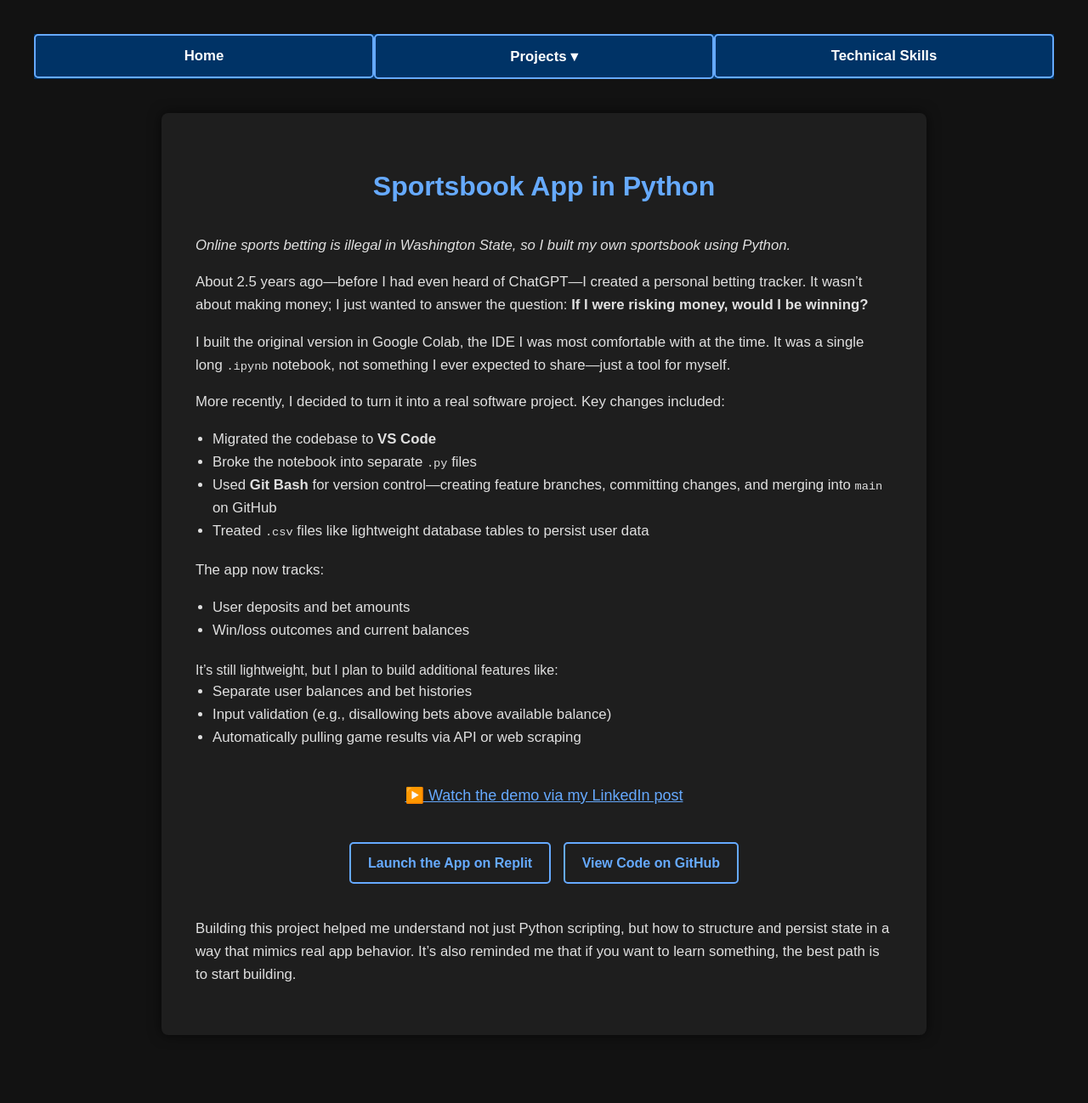
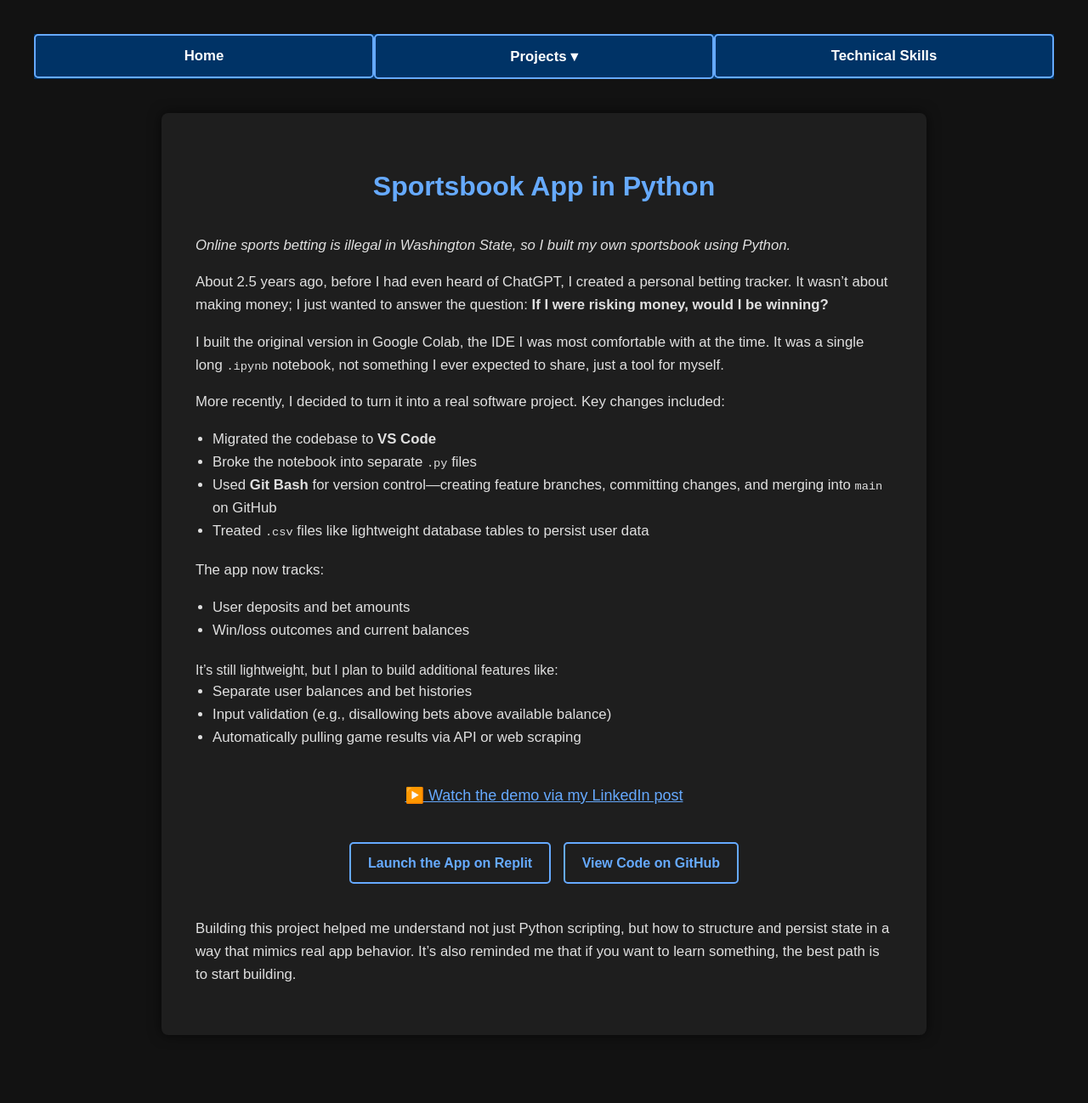
Before and after one commit to dgusty244/dgusty244.github.io, a Jekyll site: the page built from projects/personal-projects/sportsbook.html, in a window 1280 px wide. Shown: the whole page at 85% size. Built offline with Jekyll 4.4.1, drawn with Linux system fonts in a browser that asks for light colours.

Commit message:
no emdash

```diff
--- a/projects/personal-projects/sportsbook.html
+++ b/projects/personal-projects/sportsbook.html
@@ -9,11 +9,11 @@ title: Sportsbook Python App | Drew Gustafson
   <p><em>Online sports betting is illegal in Washington State, so I built my own sportsbook using Python.</em></p>
 
   <p>
-    About 2.5 years ago—before I had even heard of ChatGPT—I created a personal betting tracker. It wasn’t about making money; I just wanted to answer the question: <strong>If I were risking money, would I be winning?</strong>
+    About 2.5 years ago, before I had even heard of ChatGPT, I created a personal betting tracker. It wasn’t about making money; I just wanted to answer the question: <strong>If I were risking money, would I be winning?</strong>
   </p>
 
   <p>
-    I built the original version in Google Colab, the IDE I was most comfortable with at the time. It was a single long <code>.ipynb</code> notebook, not something I ever expected to share—just a tool for myself.
+    I built the original version in Google Colab, the IDE I was most comfortable with at the time. It was a single long <code>.ipynb</code> notebook, not something I ever expected to share, just a tool for myself.
   </p>
 
   <p>
```
